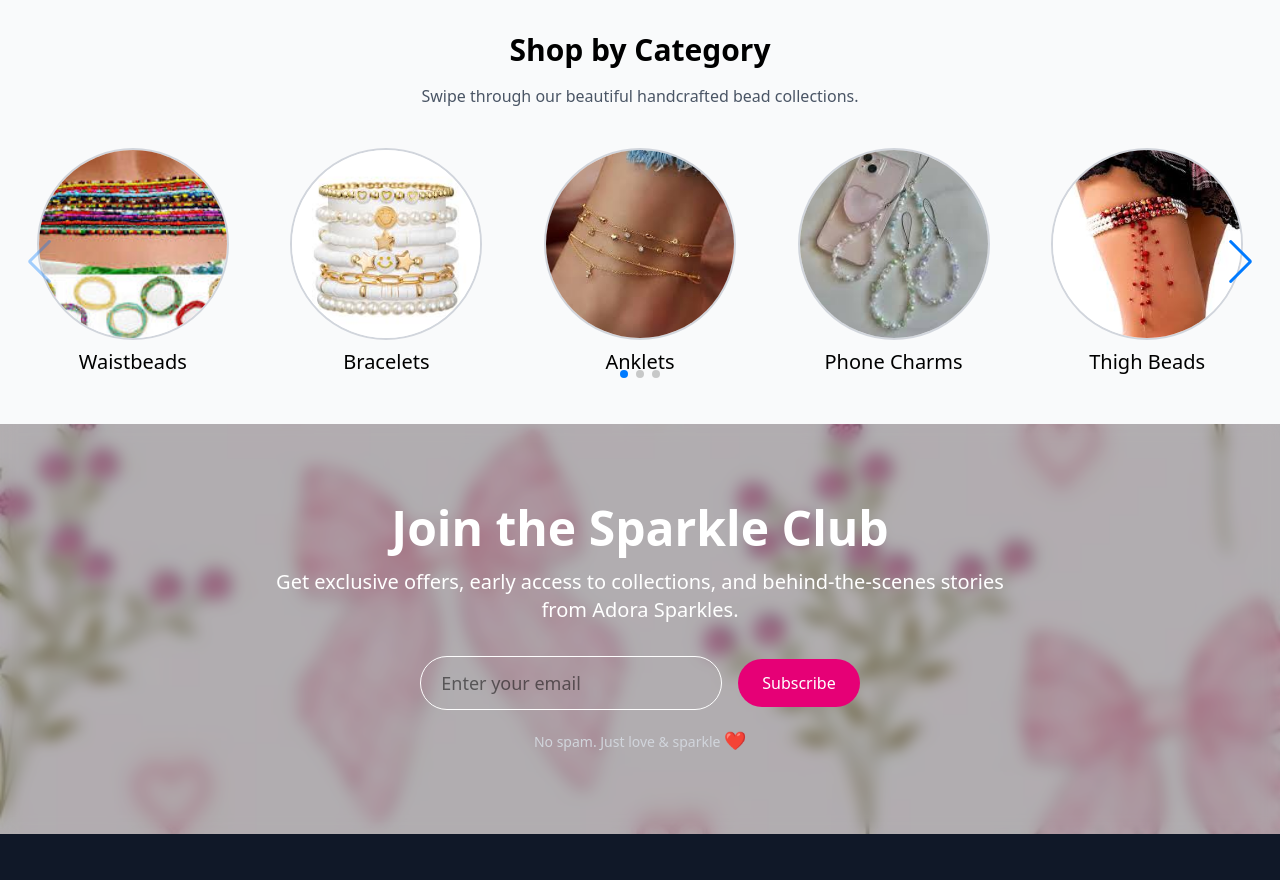
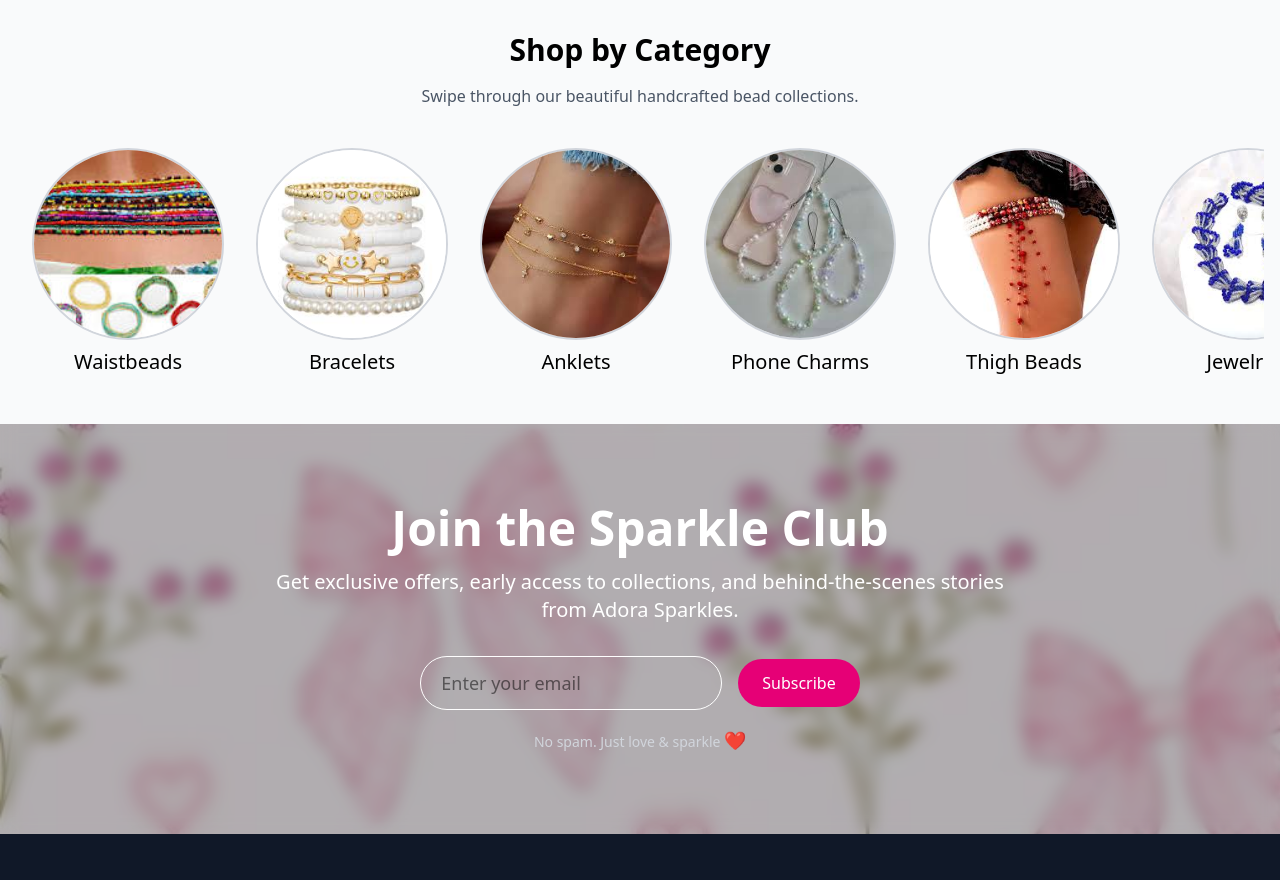
Before and after one commit to soala144/adora-sparkle, a Next.js app: page / in a window 1280 px wide. Shown: the part 800-1680 px from the top of the page. Built offline with nearby package versions, Linux system fonts and the light colour scheme.

Commit message:
hidden scroll bar on overflow

```diff
--- a/src/app/globals.css
+++ b/src/app/globals.css
@@ -21,3 +21,13 @@
     }
   }
 }
+
+.no-scroll-bar {
+  overflow: auto;       /* or scroll */
+  scrollbar-width: none;  /* Firefox */
+  -ms-overflow-style: none; /* IE and Edge */
+}
+
+.no-scroll-bar::-webkit-scrollbar {
+  display: none; /* Chrome, Safari */
+}
--- a/src/components/Categories.tsx
+++ b/src/components/Categories.tsx
@@ -1,7 +1,7 @@
 "use client";
 
 import React from "react";
-import { Swiper, SwiperSlide } from "swiper/react";
+import Image from "next/image";
 import { Navigation, Pagination, FreeMode } from "swiper/modules";
 
 import "swiper/css";
@@ -27,28 +27,9 @@ const Categories = () => {
         Swipe through our beautiful handcrafted bead collections.
       </p>
 
-      <Swiper
-        modules={[Navigation, Pagination, FreeMode]}
-        spaceBetween={20}
-        slidesPerView={2}
-        grabCursor={true}
-        freeMode={true}
-        navigation
-        pagination={{ clickable: true }}
-        breakpoints={{
-          640: {
-            slidesPerView: 3,
-          },
-          768: {
-            slidesPerView: 4,
-          },
-          1024: {
-            slidesPerView: 5,
-          },
-        }}
-      >
+      <div className="flex w-full overflow-scroll no-scroll-bar">
         {categories.map((cat) => (
-          <SwiperSlide key={cat.category}>
+          <div key={cat.category}>
             <div className="flex flex-col items-center p-4">
               <figure className="h-32 w-32 md:h-48 md:w-48 rounded-full overflow-hidden border-2 border-gray-300">
                 <img
@@ -59,9 +40,9 @@ const Categories = () => {
               </figure>
               <p className="text-xl mt-2">{cat.category}</p>
             </div>
-          </SwiperSlide>
+          </div>
         ))}
-      </Swiper>
+      </div>
     </div>
   );
 };
```
